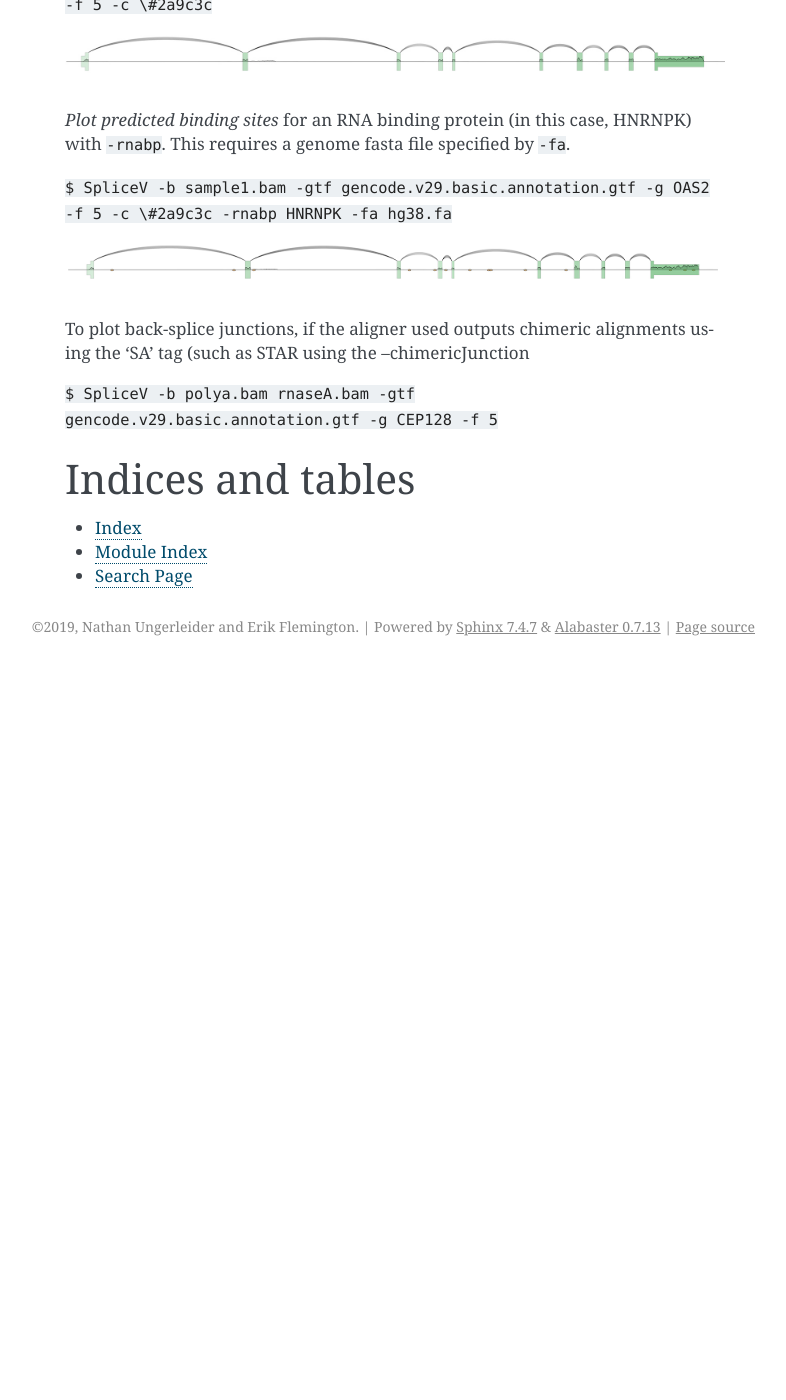
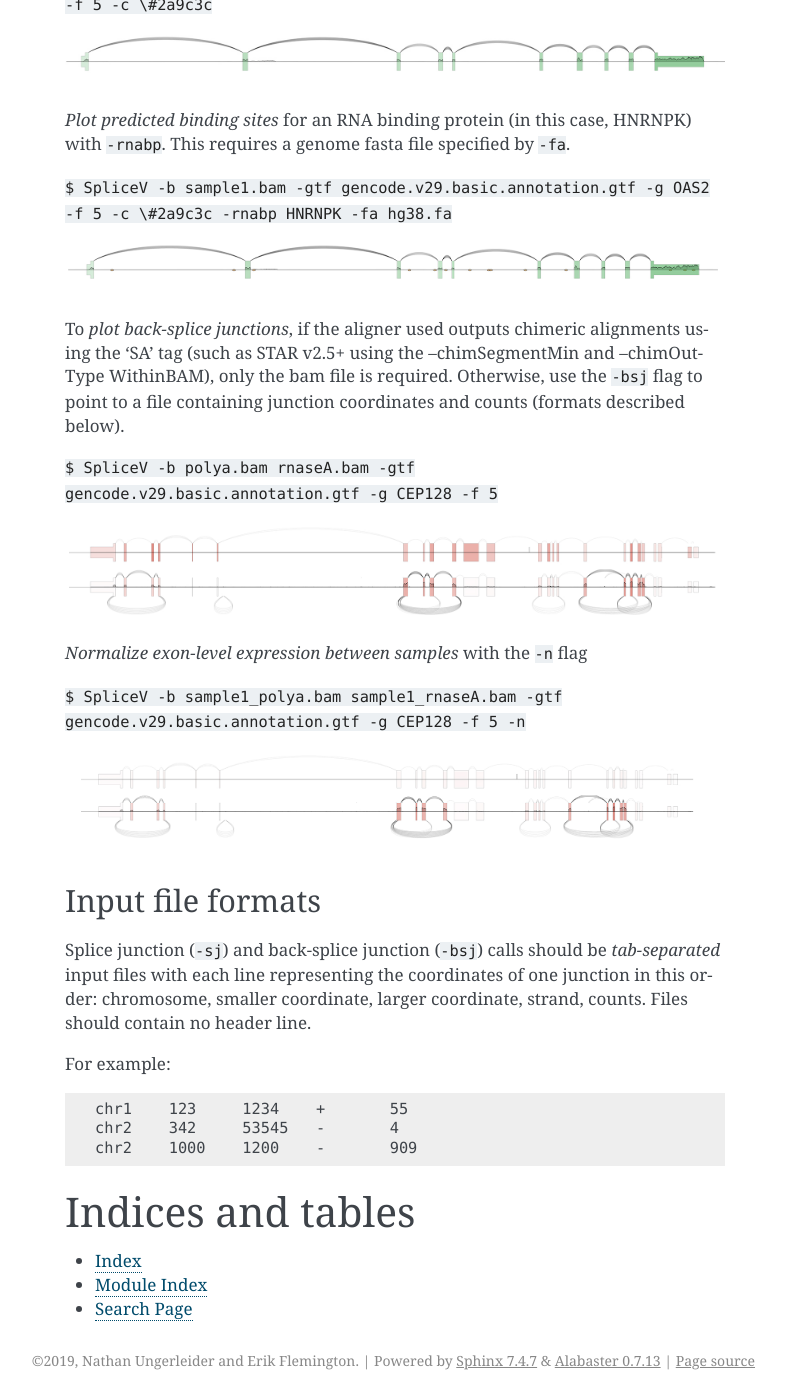
Before and after one commit to flemingtonlab/SpliceV, a Sphinx documentation site: the page built from docs/index.rst, in a window 1280 px wide and 1400 px high, scrolled down 723 px. Shown: the whole window, without its empty margins (355-1141 px from the left). Built offline with Sphinx 7.4.7, drawn with Linux system fonts in a browser that asks for light colours; before the commit the page ends 1389 px from its top, so only the background shows below that; some of the changed text lies outside the part shown.

```diff
--- a/docs/index.rst
+++ b/docs/index.rst
@@ -43,9 +43,32 @@ Change the *color* using the ``-c`` flag (can specify hex "#2a9c3c" or RGB or si
 
 .. image:: /_static/example4.jpg
 
-To plot back-splice junctions, if the aligner used outputs chimeric alignments using the 'SA' tag (such as STAR using the --chimericJunction
+To *plot back-splice junctions*, if the aligner used outputs chimeric alignments using the 'SA' tag (such as STAR v2.5+ using the --chimSegmentMin and --chimOutType WithinBAM), only the bam file is required. Otherwise, use the ``-bsj`` flag to point to a file containing junction coordinates and counts (formats described below).
 
 ``$ SpliceV -b polya.bam rnaseA.bam -gtf gencode.v29.basic.annotation.gtf -g CEP128 -f 5``
+
+.. image:: /_static/example5.jpg
+
+*Normalize exon-level expression between samples* with the ``-n`` flag
+
+``$ SpliceV -b sample1_polya.bam sample1_rnaseA.bam -gtf gencode.v29.basic.annotation.gtf -g CEP128 -f 5 -n``
+
+.. image:: /_static/example6.jpg
+
+Input file formats
+__________________
+
+Splice junction (``-sj``) and back-splice junction (``-bsj``) calls should be *tab-separated* input files with each line representing the coordinates of one junction in this order: chromosome, smaller coordinate, larger coordinate, strand, counts. Files should contain no header line.
+
+For example:
+
+.. code-block::  none
+
+        chr1    123     1234    +       55
+        chr2    342     53545   -       4
+        chr2    1000    1200    -       909
+
+
 
 Indices and tables
 ==================
```
Also changed, not shown: other parts of docs/index.rst (+1 -1 lines), README.md (+2 -0 lines), docs/_static/example5.jpg (renamed from docs/_static/example6_cep128.jpg), docs/_static/example6.jpg (added), 2 other files.
